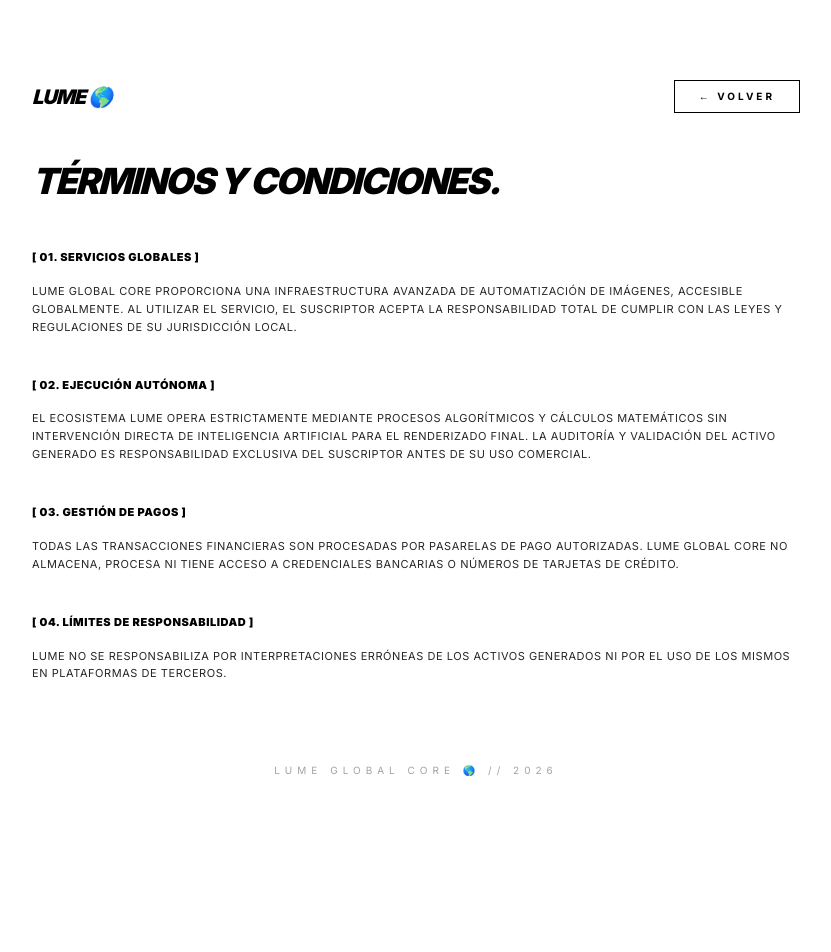
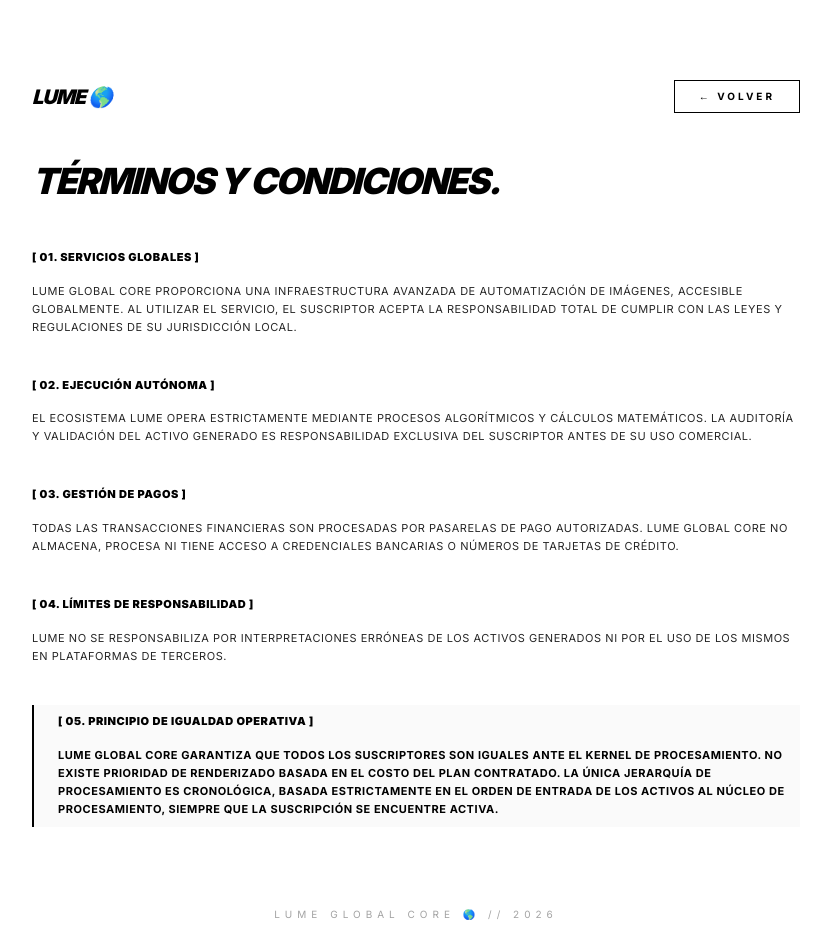
Before and after one commit to lumeglobal10-prog/lume-global-core, a Next.js app: page /terms in a window 1280 px wide. Shown: the top 952 px of the page, without its empty margins (224-1055 px from the left). Before the commit the page ends 858 px from the top, so only its background shows below. Built offline with nearby package versions, Linux system fonts and the light colour scheme.

Commit message:
Update page.tsx

```diff
--- a/app/terms/page.tsx
+++ b/app/terms/page.tsx
@@ -6,8 +6,6 @@ import { useSearchParams } from 'next/navigation';
 export default function TermsPage() {
   const searchParams = useSearchParams();
   const from = searchParams.get('from');
-
-  // Si viene de 'checkout', el botón vuelve a /checkout. Si no, a / (Inicio).
   const backPath = from === 'checkout' ? '/checkout' : '/';
 
   return (
@@ -35,7 +33,7 @@ export default function TermsPage() {
 
           <section>
             <h2 className="font-black text-black mb-4">[ 02. EJECUCIÓN AUTÓNOMA ]</h2>
-            <p>El ecosistema Lume opera estrictamente mediante procesos algorítmicos y cálculos matemáticos sin intervención directa de inteligencia artificial para el renderizado final. La auditoría y validación del activo generado es responsabilidad exclusiva del suscriptor antes de su uso comercial.</p>
+            <p>El ecosistema Lume opera estrictamente mediante procesos algorítmicos y cálculos matemáticos. La auditoría y validación del activo generado es responsabilidad exclusiva del suscriptor antes de su uso comercial.</p>
           </section>
 
           <section>
@@ -46,6 +44,11 @@ export default function TermsPage() {
           <section>
             <h2 className="font-black text-black mb-4">[ 04. LÍMITES DE RESPONSABILIDAD ]</h2>
             <p>Lume no se responsabiliza por interpretaciones erróneas de los activos generados ni por el uso de los mismos en plataformas de terceros.</p>
+          </section>
+
+          <section className="border-l-2 border-black pl-6 py-2 bg-neutral-50">
+            <h2 className="font-black text-black mb-4">[ 05. PRINCIPIO DE IGUALDAD OPERATIVA ]</h2>
+            <p className="text-black font-bold">Lume Global Core garantiza que todos los suscriptores son iguales ante el Kernel de procesamiento. No existe prioridad de renderizado basada en el costo del plan contratado. La única jerarquía de procesamiento es cronológica, basada estrictamente en el orden de entrada de los activos al núcleo de procesamiento, siempre que la suscripción se encuentre activa.</p>
           </section>
         </div>
       </div>
@@ -58,4 +61,4 @@ export default function TermsPage() {
       </footer>
     </main>
   );
-}
+      }
```
